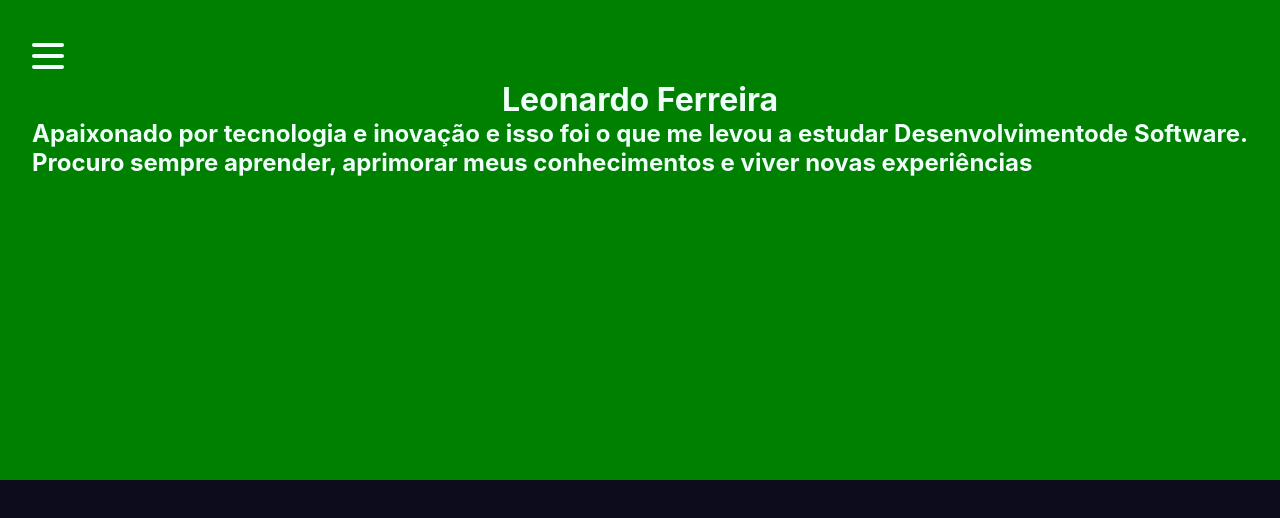
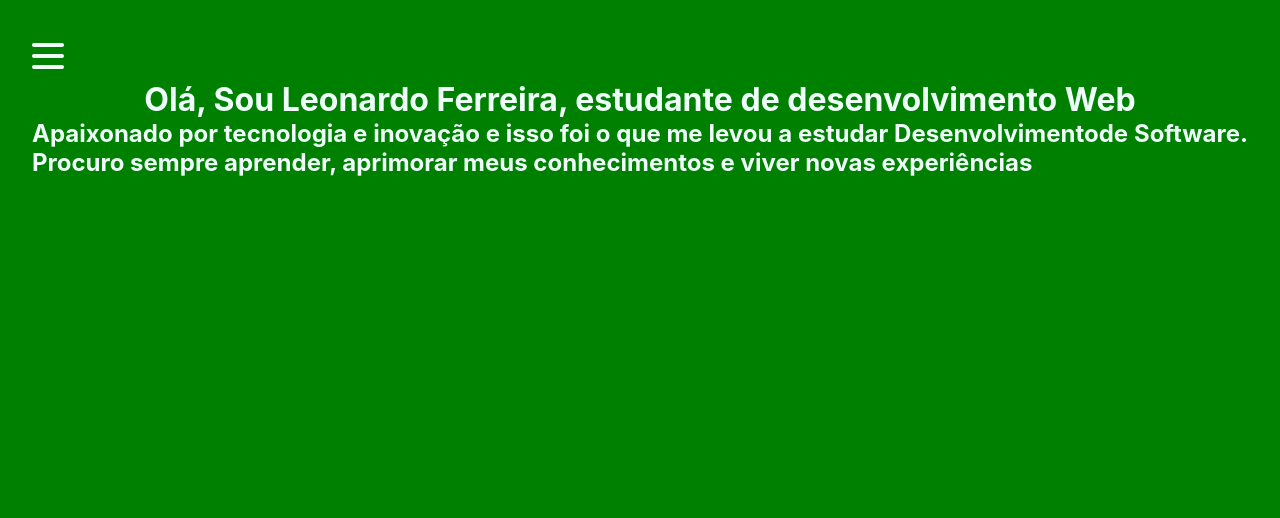
Before and after one commit to leo606/leo-portfolio, a React (Create React App) app: page / in a window 1280 px wide. Shown: the top 518 px of the page. Built offline with nearby package versions, Linux system fonts and the light colour scheme.

Commit message:
change title

```diff
--- a/src/components/Header/Header.jsx
+++ b/src/components/Header/Header.jsx
@@ -4,7 +4,7 @@ import StyledHeader from './Header.styled';
 function Header() {
   return (
     <StyledHeader>
-      <h1>Leonardo Ferreira</h1>
+      <h1>Olá, Sou Leonardo Ferreira, estudante de desenvolvimento Web</h1>
       <h2>
         Apaixonado por tecnologia e inovação e isso foi o que me levou a
         estudar Desenvolvimentode Software.
--- a/src/components/Header/Header.styled.jsx
+++ b/src/components/Header/Header.styled.jsx
@@ -2,7 +2,7 @@ import styled from 'styled-components';
 
 const StyledHeader = styled.header`
   background-color: green;
-  height: 60vh;
+  height: 100vh;
   min-width: 100vw;
   display: flex;
   flex-direction: column;
```
